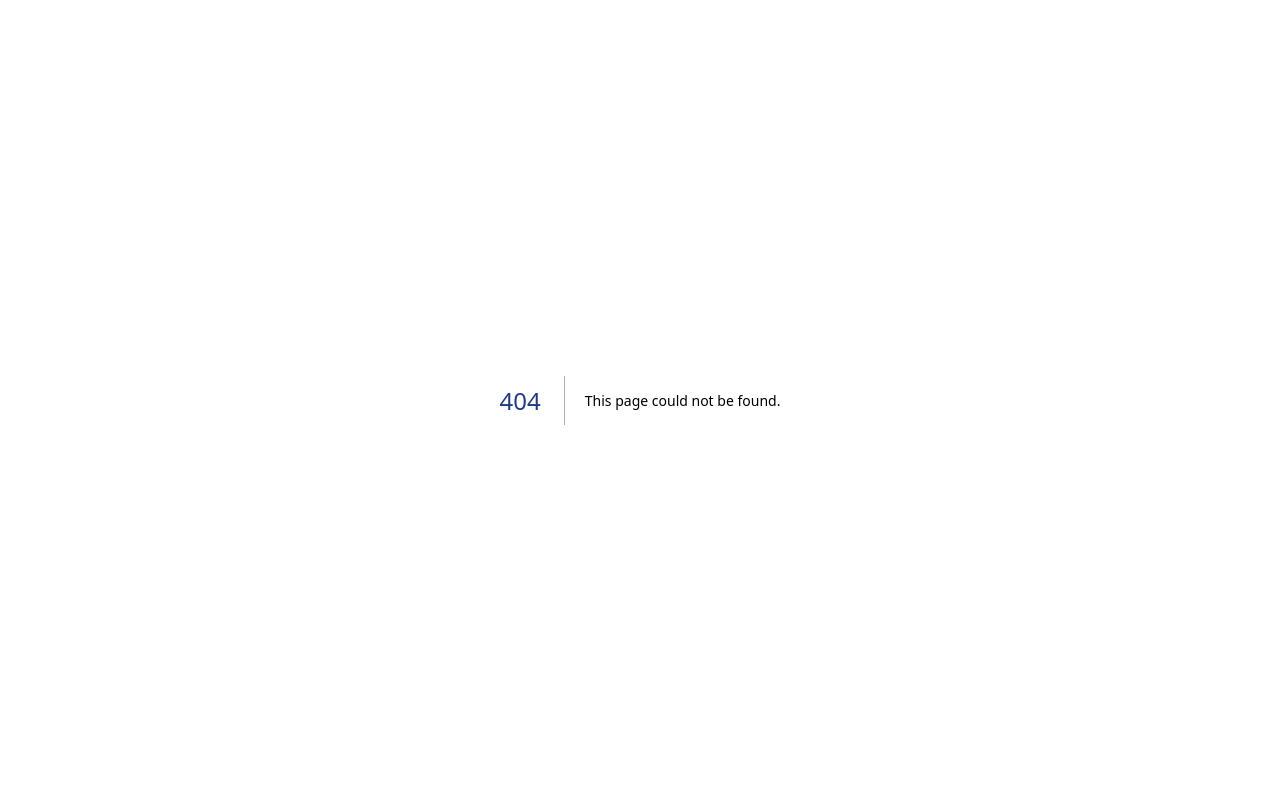
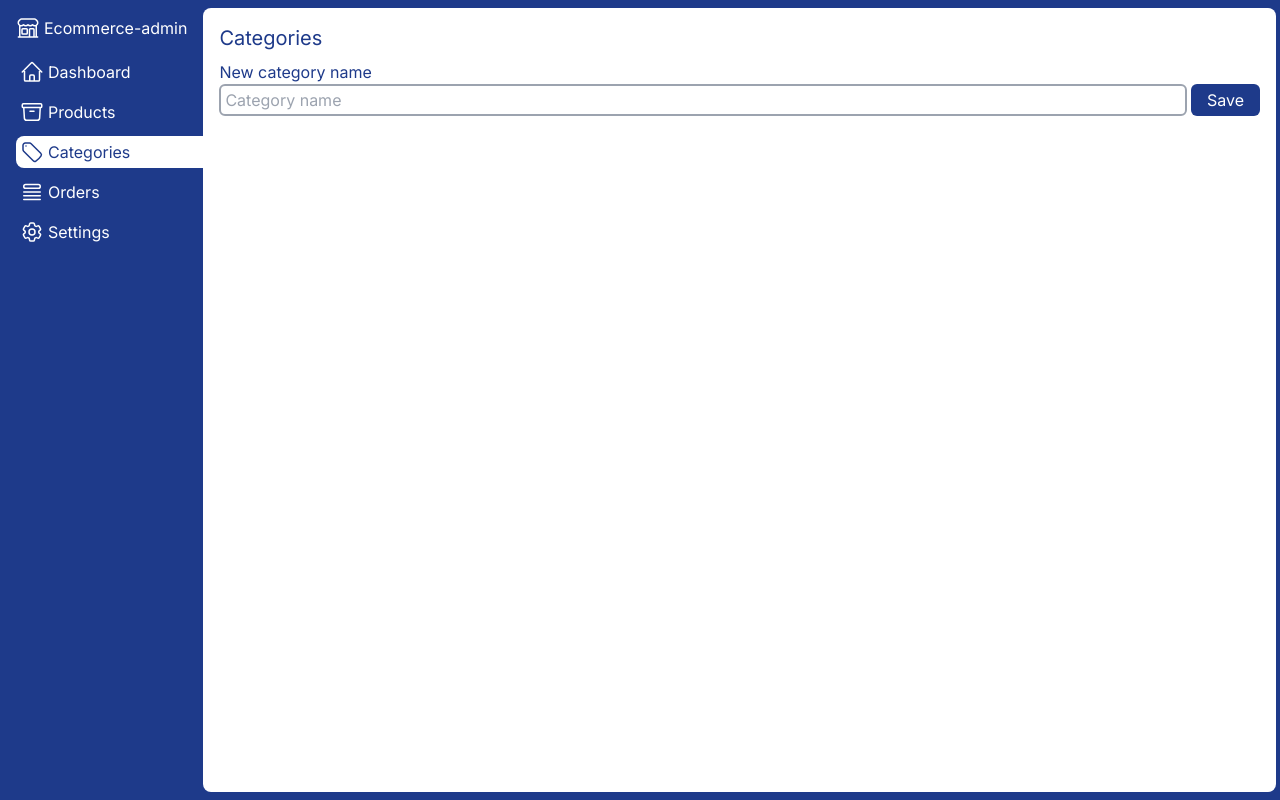
Before and after one commit to lmmagalhaes/next-auth, a Next.js app: page /categories in a window 1280 px wide. Before the commit this address had no page. Built offline with nearby package versions, Linux system fonts and the light colour scheme.

Commit message:
add category page and category service

```diff
--- a/package.json
+++ b/package.json
@@ -19,7 +19,10 @@
     "next": "14.2.2",
     "next-auth": "^4.24.7",
     "react": "^18",
-    "react-dom": "^18"
+    "react-dom": "^18",
+    "react-sortablejs": "^6.1.4",
+    "react-spinners": "^0.13.8",
+    "sortablejs": "^1.15.2"
   },
   "devDependencies": {
     "@types/node": "^20",
--- /dev/null
+++ b/src/app/categories/page.js
@@ -0,0 +1,30 @@
+'use client'
+import { useState } from 'react'
+import Layout from '../../components/Layout'
+import axios from 'axios'
+
+export default function Categoriesk() {
+  const [name, setName] = useState('')
+  const saveCategory = async () => {
+    await axios.post('/api/categories', { name })
+    setName('')
+  }
+  return (
+    <Layout>
+      <h1>Categories</h1>
+      <label>New category name</label>
+      <form onSubmit={saveCategory} className="flex gap-1">
+        <input
+          className="mb-0"
+          type="text"
+          placeholder={'Category name'}
+          onChange={(e) => setName(e.target.value)}
+          value={name}
+        />
+        <button type="submit" className="btn-primary py-1">
+          Save
+        </button>
+      </form>
+    </Layout>
+  )
+}
--- a/src/app/products/page.js
+++ b/src/app/products/page.js
@@ -27,11 +27,11 @@ export function Products() {
           </tr>
         </thead>
         <tbody>
-          {products.map((protuct) => (
-            <tr>
-              <td>{protuct.title}</td>
+          {products.map((product) => (
+            <tr key={product._id}>
+              <td>{product.title}</td>
               <td>
-                <Link href={'/products/edit/' + protuct._id}>
+                <Link href={'/products/edit/' + product._id}>
                   <svg
                     xmlns="http://www.w3.org/2000/svg"
                     fill="none"
@@ -48,7 +48,7 @@ export function Products() {
                   </svg>
                   Edit
                 </Link>
-                <Link href={'/products/delete/' + protuct._id}>
+                <Link href={'/products/delete/' + product._id}>
                   <svg
                     xmlns="http://www.w3.org/2000/svg"
                     fill="none"
--- a/src/components/Nav.js
+++ b/src/components/Nav.js
@@ -66,6 +66,33 @@ export default function Nav() {
           Products
         </Link>
         <Link
+          href={'/categories'}
+          className={
+            pathname.includes('/categories') ? activeLink : inactiveLink
+          }
+        >
+          <svg
+            xmlns="http://www.w3.org/2000/svg"
+            fill="none"
+            viewBox="0 0 24 24"
+            strokeWidth={1.5}
+            stroke="currentColor"
+            className="w-6 h-6"
+          >
+            <path
+              strokeLinecap="round"
+              strokeLinejoin="round"
+              d="M9.568 3H5.25A2.25 2.25 0 0 0 3 5.25v4.318c0 .597.237 1.17.659 1.591l9.581 9.581c.699.699 1.78.872 2.607.33a18.095 18.095 0 0 0 5.223-5.223c.542-.827.369-1.908-.33-2.607L11.16 3.66A2.25 2.25 0 0 0 9.568 3Z"
+            />
+            <path
+              strokeLinecap="round"
+              strokeLinejoin="round"
+              d="M6 6h.008v.008H6V6Z"
+            />
+          </svg>
+          Categories
+        </Link>
+        <Link
           href={'/orders'}
           className={pathname.includes('/orders') ? activeLink : inactiveLink}
         >
--- a/src/components/ProductForm.js
+++ b/src/components/ProductForm.js
@@ -1,7 +1,9 @@
 'use client'
 import { useRouter } from 'next/navigation'
-import { useEffect, useState } from 'react'
+import { useState } from 'react'
 import axios from 'axios'
+import { BounceLoader } from 'react-spinners'
+import { ReactSortable } from 'react-sortablejs'
 axios.defaults
 export default function ProductForm({
   _id,
@@ -16,6 +18,7 @@ export default function ProductForm({
     price: prevPrice || 0,
   })
   const [images, setImages] = useState(existingImages || [])
+  const [isUploading, setIsUploaing] = useState(false)
   const router = useRouter()
 
   const handleChange = (value, field) => {
@@ -25,6 +28,7 @@ export default function ProductForm({
   const uploadImages = async (e) => {
     const files = e.target.files
     if (files?.length > 0) {
+      setIsUploaing(true)
       const data = new FormData()
       for (const file of files) {
         data.append('file', file)
@@ -35,6 +39,7 @@ export default function ProductForm({
       setImages((oldImages) => {
         return [...oldImages, ...res.data]
       })
+      setIsUploaing(false)
     }
   }
 
@@ -61,6 +66,10 @@ export default function ProductForm({
     }
   }
 
+  function updateImagesOrder(images) {
+    setImages(images)
+  }
+
   return (
     <form onSubmit={handleSubmit}>
       <label>Product name</label>
@@ -70,7 +79,7 @@ export default function ProductForm({
         value={product.title}
         onChange={(e) => handleChange(e.target.value, 'title')}
       />
-      <labe>Photos</labe>
+      <label>Photos</label>
       <div className="mb-2 flex flex-wrap gap-3">
         <label className="w-24 h-24 cursor-pointer text-center flex items-center justify-center gap-1 text-sm text-gray-500 rounded-lg bg-gray-200">
           <svg
@@ -90,13 +99,23 @@ export default function ProductForm({
           Upload
           <input type="file" onChange={uploadImages} className="hidden" />
         </label>
+        <ReactSortable
+          list={images}
+          className="flex flex-wrap gap-3"
+          setList={updateImagesOrder}
+        >
           {!!images?.length &&
             images.map((link) => (
               <div key={link} className="h-24">
                 <img src={link} alt="photos" className="rounded-md" />
               </div>
             ))}
-        {!images?.length && <div>No photos in this product</div>}
+        </ReactSortable>
+        {isUploading && (
+          <div className="h-24 p-1 flex items-center">
+            <BounceLoader color="#36d7b7" speedMultiplier={2} />
+          </div>
+        )}
       </div>
       <label>Description</label>
       <textarea
--- /dev/null
+++ b/src/models/Category.js
@@ -0,0 +1,10 @@
+import { Schema, model, models } from 'mongoose'
+
+const CategorySchema = new Schema({
+  name: {
+    type: String,
+    required: true,
+  },
+})
+
+export const Category = models.Category || model('Category', CategorySchema)
--- /dev/null
+++ b/src/pages/api/categories.js
@@ -0,0 +1,34 @@
+import { Category } from '../../models/Category'
+import { mongooseConnect } from '@/lib/mongoose'
+
+export default async function handler(req, res) {
+  const { method } = req
+  await mongooseConnect()
+
+  if (method === 'GET') {
+    if (req.query?.id) {
+      res.json(await Category.findOne({ _id: req.query.id }))
+    } else {
+      res.json(await Category.find())
+    }
+  }
+
+  if (method === 'POST') {
+    const { name } = req.body
+    const categoryDoc = await Category.create({
+      name,
+    })
+    res.json(categoryDoc)
+  }
+
+  if (method === 'PUT') {
+    const { name } = req.body
+    await Category.updateOne({ _id }, { name })
+    res.json(true)
+  }
+
+  if (method === 'DELETE') {
+    if (req.query.id) await Category.deleteOne({ _id: req.query.id })
+    res.json(true)
+  }
+}
```
Also changed, not shown: 2 other files (tests, documents, lock files or other folders). Lines whose indentation alone changed are shown as unchanged.
